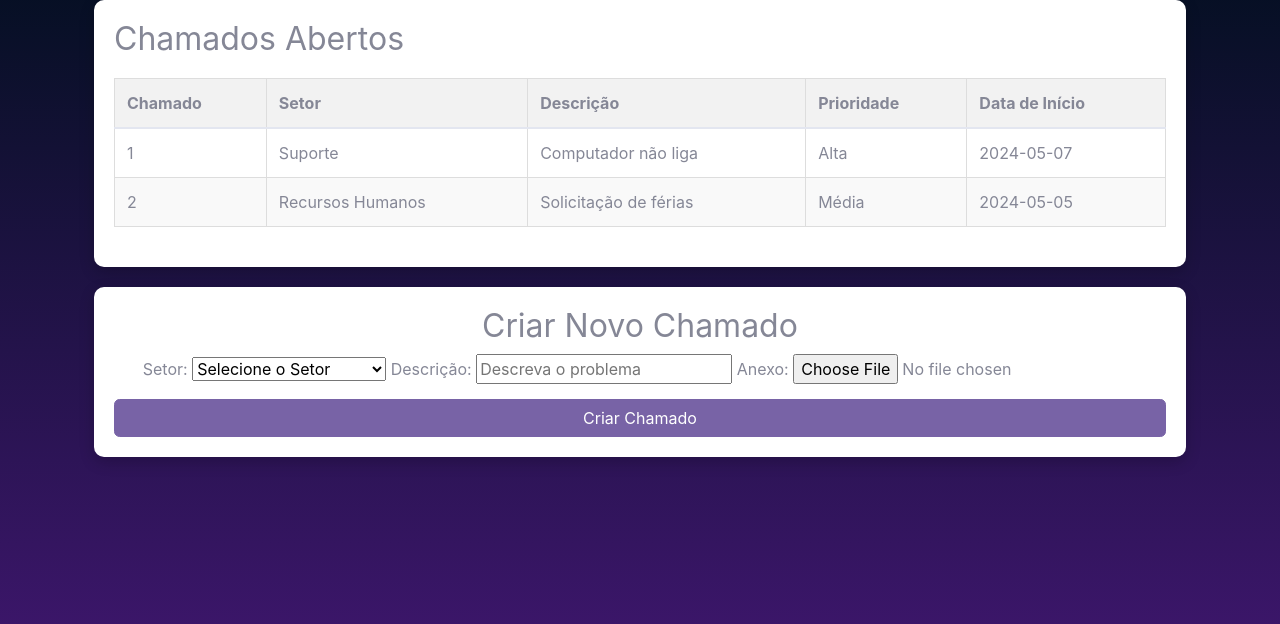
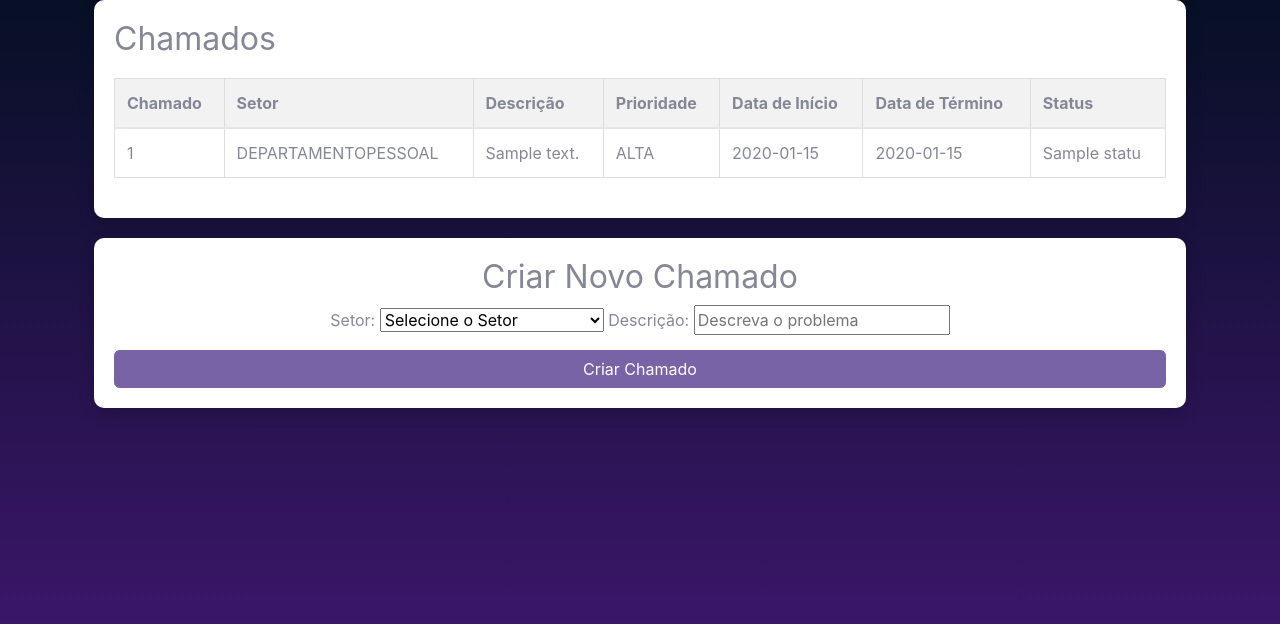
Before and after one commit to Adrianaramss/hercall, a Spring Boot app: page /tela-usuario in a window 1280 px wide. Shown: the part 54-678 px from the top of the page. Run offline with Spring Boot 4, Linux system fonts and the light colour scheme; tables that the repository leaves empty hold one stand-in row (values such as "Sample post").

Commit message:
Desenvolvimento da Integração do front/back da tela-usuario

```diff
--- a/src/main/java/com/soulcode/hercall/controllers/UsuarioController.java
+++ b/src/main/java/com/soulcode/hercall/controllers/UsuarioController.java
@@ -1,18 +1,30 @@
 package com.soulcode.hercall.controllers;
 
+import com.soulcode.hercall.dtos.ChamadoDto;
+import com.soulcode.hercall.dtos.SetorDto;
 import com.soulcode.hercall.dtos.UsuarioDto;
+import com.soulcode.hercall.repositories.ChamadoRepository;
+import com.soulcode.hercall.services.SetorService;
 import com.soulcode.hercall.services.UsuarioService;
 import com.soulcode.hercall.shared.ApiResponse;
 import org.springframework.beans.factory.annotation.Autowired;
 import org.springframework.stereotype.Controller;
+import org.springframework.ui.Model;
 import org.springframework.web.bind.annotation.*;
-
+import com.soulcode.hercall.services.ChamadoService;
+import com.soulcode.hercall.models.Chamado;
 import java.util.List;
 
 @Controller
 public class UsuarioController {
     @Autowired
     private UsuarioService usuarioService;
+
+    @Autowired
+    private ChamadoService chamadoService;
+
+    @Autowired
+    private SetorService setorService;
 
     @PostMapping("/usuarios")
     public ApiResponse<UsuarioDto> save(@RequestBody UsuarioDto dto) {
@@ -50,7 +62,11 @@
     }
 
     @GetMapping("/tela-usuario")
-    public String telaUsuario() {
+    public String telaUsuario(Model model) {
+        List<ChamadoDto> listarChamado = chamadoService.findAll().getData();
+        model.addAttribute("chamadosAbertos", listarChamado);
+        List<SetorDto> listarSetor = setorService.findAll().getData();
+        model.addAttribute("setores", listarSetor);
         return "tela-usuario";
     }
 
--- a/src/main/java/com/soulcode/hercall/repositories/StatusRepository.java
+++ b/src/main/java/com/soulcode/hercall/repositories/StatusRepository.java
@@ -4,6 +4,8 @@
 import com.soulcode.hercall.models.Status;
 import org.springframework.data.jpa.repository.JpaRepository;
 import org.springframework.data.jpa.repository.Query;
+
+import java.util.Optional;
 
 public interface StatusRepository extends JpaRepository<Status, Long> {
 
@@ -15,4 +17,6 @@
 
     @Query("SELECT COUNT(c) > 0 FROM Chamado c WHERE c.status.id_status = :idStatus")
     boolean existChamadoByIdStatus(Long idStatus);
+
+    Optional<Status> findByNome(String nome);
 }
--- a/src/main/resources/application.properties
+++ b/src/main/resources/application.properties
@@ -1,6 +1,6 @@
 spring.datasource.url=jdbc:mysql://localhost/hercall?createDatabaseIfNotExist=true&serverTimezone=UTC&useSSl=false
 spring.datasource.username=root
-spring.datasource.password=f2180rh8
+spring.datasource.password=1234
 
 spring.jpa.properties.hibernate.dialect=org.hibernate.dialect.MySQL8Dialect
 spring.jpa.database-platform=org.hibernate.dialect.MySQL8Dialect
--- a/src/main/resources/templates/tela-usuario.html
+++ b/src/main/resources/templates/tela-usuario.html
@@ -1,5 +1,5 @@
 <!DOCTYPE html>
-<html lang="pt-br">
+<html lang="pt-br" xmlns:th="http://www.w3.org/1999/xhtml">
 <head>
     <meta charset="UTF-8">
     <title>Painel do Usuário</title>
@@ -20,7 +20,7 @@
 
 <div class="container">
     <div class="table-container">
-        <h2>Chamados Abertos</h2>
+        <h2>Chamados</h2>
         <table class="table">
             <thead>
             <tr>
@@ -29,22 +29,20 @@
                 <th>Descrição</th>
                 <th>Prioridade</th>
                 <th>Data de Início</th>
+                <th>Data de Término</th>
+                <th>Status</th>
             </tr>
             </thead>
             <tbody>
-            <tr>
-                <td>1</td>
-                <td>Suporte</td>
-                <td>Computador não liga</td>
-                <td>Alta</td>
-                <td>2024-05-07</td>
-            </tr>
-            <tr>
-                <td>2</td>
-                <td>Recursos Humanos</td>
-                <td>Solicitação de férias</td>
-                <td>Média</td>
-                <td>2024-05-05</td>
+            <tr th:each="chamado:${chamadosAbertos}">
+                <td th:text="*{chamado.id}"></td>
+                <td th:text="*{chamado.setor.tipoSetor}"></td>
+                <td th:text="*{chamado.descricao}"></td>
+                <td th:text="${chamado.prioridade != null} ? ${#strings.toUpperCase(chamado.prioridade.tipoPrioridade)} : 'Prioridade não definida'"></td>
+<!--                <td th:text="*{chamado.prioridade.tipoPrioridade}"></td>-->
+                <td th:text="*{chamado.data_inicio}"></td>
+                <td th:text="*{chamado.data_termino}"></td>
+                <td th:text="*{chamado.status.nome}"></td>
             </tr>
             </tbody>
         </table>
@@ -52,25 +50,29 @@
 
     <div class="form-container">
         <h2>Criar Novo Chamado</h2>
-        <form method="post" action="/criar-chamado" enctype="multipart/form-data">
+        <form method="post" action="/chamados">
             <label for="setor">Setor:</label>
             <select id="setor" name="setor" required>
                 <option value="">Selecione o Setor</option>
-                <option value="Suporte">Suporte</option>
-                <option value="Financeiro">Financeiro</option>
-                <option value="Marketing">Marketing</option>
-                <option value="RH">RH</option>
-                <option value="Departamento Pessoal">Departamento Pessoal</option>
+                <option th:each="option : ${setores}" th:value="${option.id_setor}" th:text="${option.tipoSetor}"></option>
             </select>
 
             <label for="descricao">Descrição:</label>
             <input type="text" id="descricao" name="descricao" placeholder="Descreva o problema" required>
 
-            <label for="arquivo">Anexo:</label>
-            <input type="file" id="arquivo" name="arquivo" required>
+<!--            <label for="arquivo">Anexo:</label>-->
+<!--            <input type="file" id="arquivo" name="arquivo" required>-->
 
             <button class="btn btn-primary btn-user btn-block" type="submit">Criar Chamado</button>
         </form>
+        <div th:if="${statusChamado}" onload="showModal([[${mensagem}]]);"></div>
+
+        <script>
+            function showModal(message) {
+                alert(message);
+                // Aqui você pode adicionar o código para exibir uma modal
+            }
+        </script>
     </div>
 </div>
 
```
Also changed, not shown: src/main/java/com/soulcode/hercall/controllers/ChamadoController.java (+10 -3 lines), src/main/java/com/soulcode/hercall/dtos/ChamadoDto.java (+5 -5 lines), src/main/java/com/soulcode/hercall/models/Chamado.java (+8 -6 lines), src/main/java/com/soulcode/hercall/services/ChamadoService.java (+17 -1 lines), src/main/resources/templates/chamados.html (added, +11 -0 lines).
